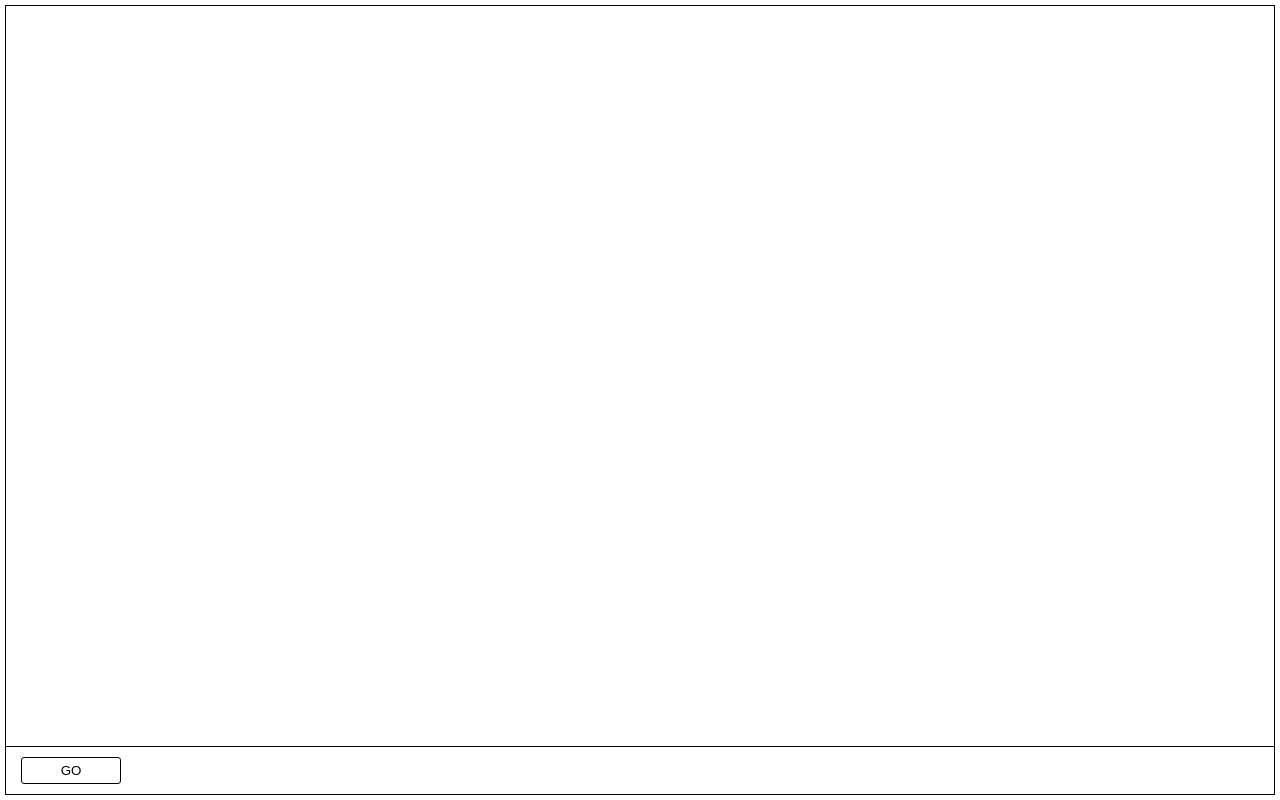
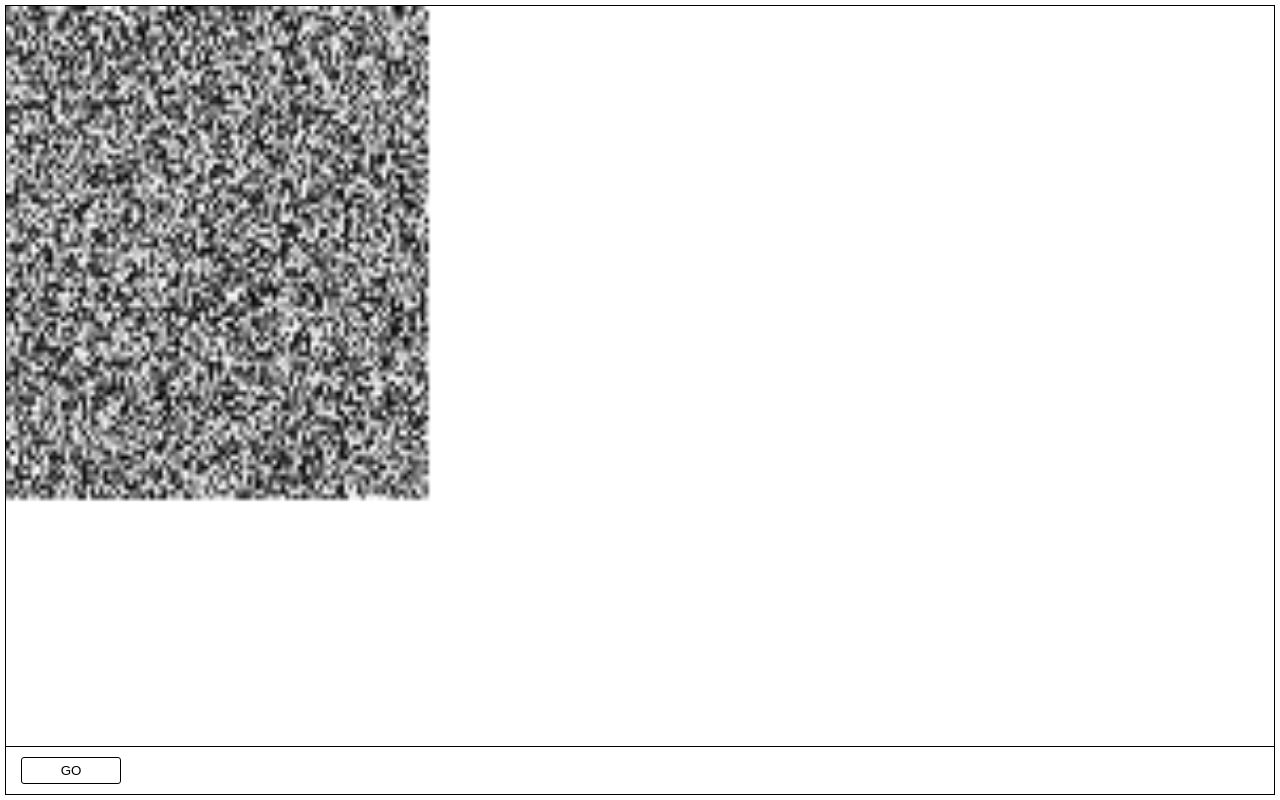
Before and after one commit to codebox/landscape, a plain HTML site: page web/index.html in a window 1280 px wide. Drawn offline with Linux system fonts and the light colour scheme.

Commit message:
elevation

```diff
--- a/web/index.html
+++ b/web/index.html
@@ -13,6 +13,7 @@
         </div>
     </div>
     <script src="js/util.js"></script>
+    <script src="js/canvas.js"></script>
     <script src="js/model.js"></script>
     <script src="js/view.js"></script>
     <script src="js/main.js"></script>
--- /dev/null
+++ b/web/js/canvas.js
@@ -0,0 +1,17 @@
+function buildCanvas(elCanvas, width, height) {
+    "use strict";
+    const ctx = elCanvas.getContext('2d'),
+
+    canvas = {
+        clear() {
+            ctx.fillStyle = "white";
+            canvas.drawRectangle(0, 0, elCanvas.width, elCanvas.height);
+        },
+        drawRectangle(x, y, w, h, colour) {
+            ctx.fillStyle = colour;
+            ctx.fillRect(x, y, w, h);
+        }
+    };
+
+    return canvas;
+}
--- a/web/js/main.js
+++ b/web/js/main.js
@@ -1,9 +1,12 @@
 function init(seed){
     "use strict";
 
-    const rnd = randomFromSeed(seed),
-        model = buildModel(rnd),
-        view = buildView();
+    const RENDER_SCALE = 1,
+        MODEL_WIDTH = 100,
+        MODEL_HEIGHT = 100,
+        rnd = randomFromSeed(seed),
+        model = buildModel(rnd, MODEL_WIDTH, MODEL_HEIGHT),
+        view = buildView(RENDER_SCALE);
 
     model.init();
     view.init();
--- a/web/js/model.js
+++ b/web/js/model.js
@@ -1,9 +1,36 @@
-function buildModel(rnd) {
+function buildModel(rnd, gridWidth, gridHeight) {
     "use strict";
+    let elevationGrid;
+
+    function initElevationGrid() {
+        const INIT_VALUE = 0;
+        elevationGrid = [];
+        for (let y=0; y<gridHeight; y++) {
+            elevationGrid[y] = [];
+            for (let x=0; x<gridWidth; x++) {
+                elevationGrid[y][x] = rnd();
+            }
+        }
+    }
+
     const model = {
-        init(){
+        init() {
+            initElevationGrid();
+        },
 
-        }
+        getElevationGrid() {
+            return {
+                forEach(fn) {
+                    for (let y=0; y<gridHeight; y++) {
+                        for (let x=0; x<gridWidth; x++) {
+                            fn(x, y, elevationGrid[y][x]);
+                        }
+                    }
+                }
+            }
+        },
+        gridWidth,
+        gridHeight
     };
     return model;
 }
--- a/web/js/view.js
+++ b/web/js/view.js
@@ -1,12 +1,32 @@
-function buildView() {
+function buildView(scale) {
     "use strict";
+    const elCanvas = document.getElementById('canvas');
+    let canvas;
+
+    function getElevationColour(elevation) {
+        console.assert(elevation >= 0 && elevation <= 1);
+        return `rgba(0,0,0,${elevation})`;
+    }
+
+    function drawElevationSquare(x, y, v) {
+        canvas.drawRectangle(x * scale, y * scale, scale, scale, getElevationColour(v));
+    }
+
+    function renderElevation(grid) {
+        grid.forEach((x,y,v) => {
+            drawElevationSquare(x,y,v);
+        });
+    }
+
     const view = {
-        init(){
+        init() {
 
         },
         render(model) {
-
+            canvas = buildCanvas(elCanvas, scale * model.gridWidth, scale * model.gridHeight);
+            renderElevation(model.getElevationGrid());
         }
     };
+
     return view;
 }
```
